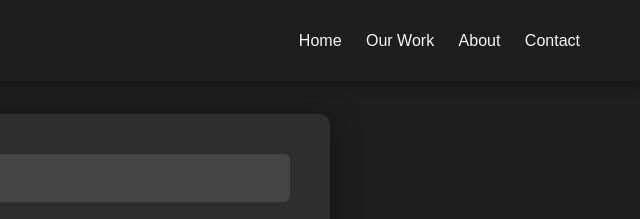
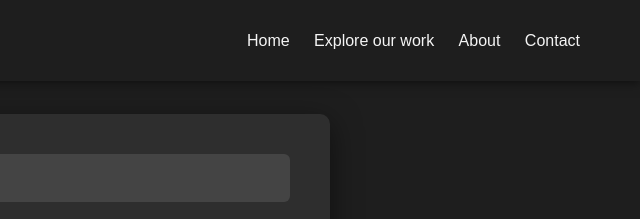
Before and after one commit to SynqBite/company-website, a plain HTML site: page contact.html in a window 1280 px wide. Shown: the top 219 px of the page, 640-1280 px from the left. Drawn offline with nearby package versions, Linux system fonts and the light colour scheme.

Commit message:
modified:   contact.html

```diff
--- a/contact.html
+++ b/contact.html
@@ -19,7 +19,7 @@
   </a>
   <nav>
     <a href="index.html">Home</a>
-    <a href="index.html+#explore">Our Work</a>
+<a href="index.html#explore">Explore our work</a>
     <a href="index.html#about">About</a>
     <a href="Book a Meeting">Contact</a>
   </nav>
```
